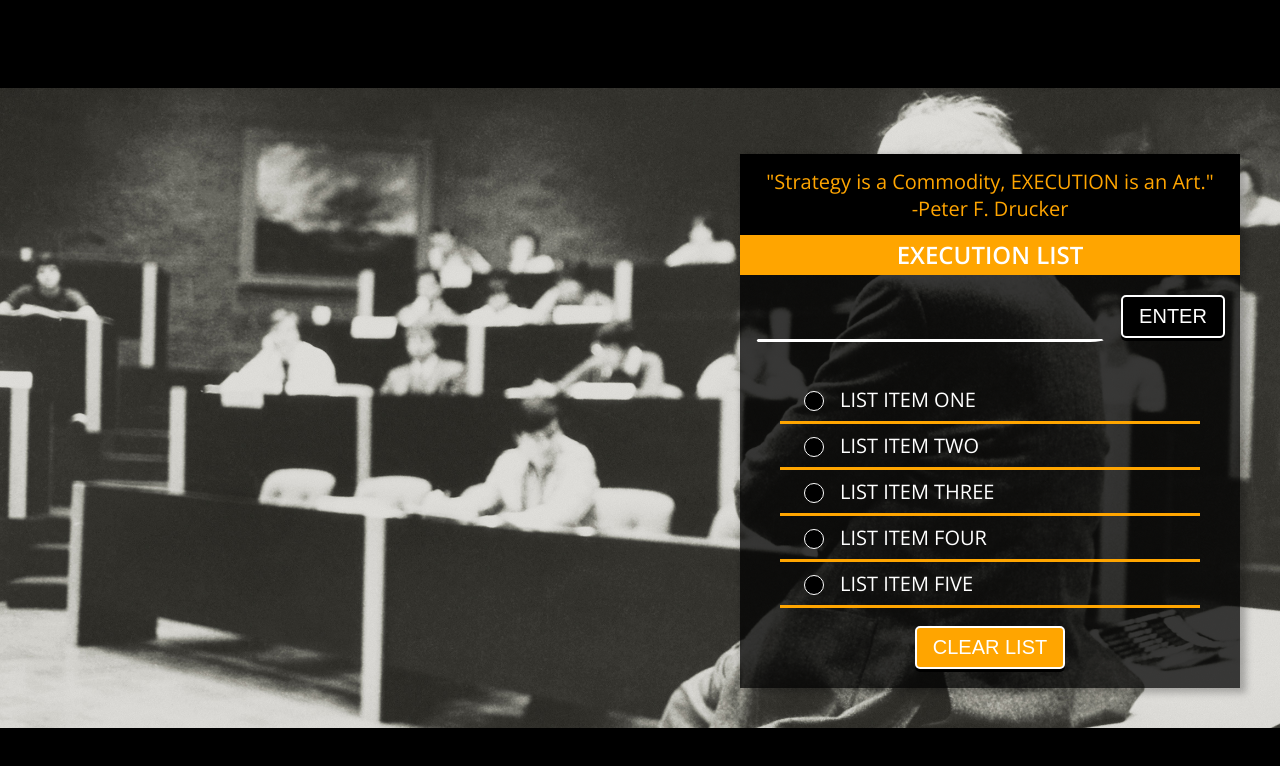
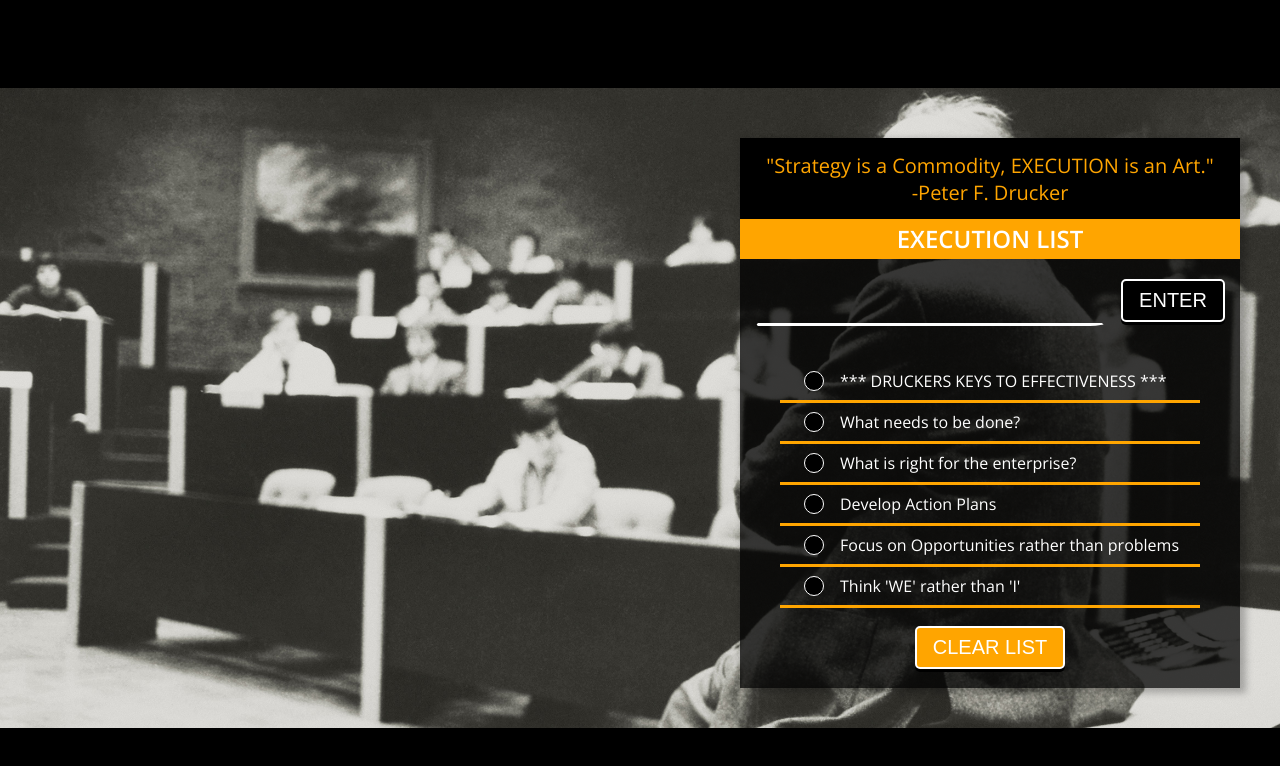
Before and after one commit to DCasely/REACT-Execution-List, a React (Create React App) app: page / in a window 1280 px wide. Shown: the top 766 px of the page. Built offline with nearby package versions, Linux system fonts and the light colour scheme.

Commit message:
new start list

```diff
--- a/public/styles.css
+++ b/public/styles.css
@@ -84,7 +84,7 @@ ul {
 
 li {
   text-align: left;
-  font-size: 1.25rem;
+  font-size: 1rem;
   font-weight: 400;
   color: #fff;
   position: relative;
--- a/src/components/App.js
+++ b/src/components/App.js
@@ -5,11 +5,12 @@ import ExecuteItem from './ExecuteItem';
 function App() {
   const [input, setInput] = useState('');
   const [listItems, setListItems] = useState([
-    'LIST ITEM ONE',
-    'LIST ITEM TWO',
-    'LIST ITEM THREE',
-    'LIST ITEM FOUR',
-    'LIST ITEM FIVE',
+    '*** DRUCKERS KEYS TO EFFECTIVENESS *** ',
+    'What needs to be done?',
+    'What is right for the enterprise?',
+    'Develop Action Plans',
+    'Focus on Opportunities rather than problems',
+    "Think 'WE' rather than 'I'",
   ]);
 
   function listInput(e) {
```
